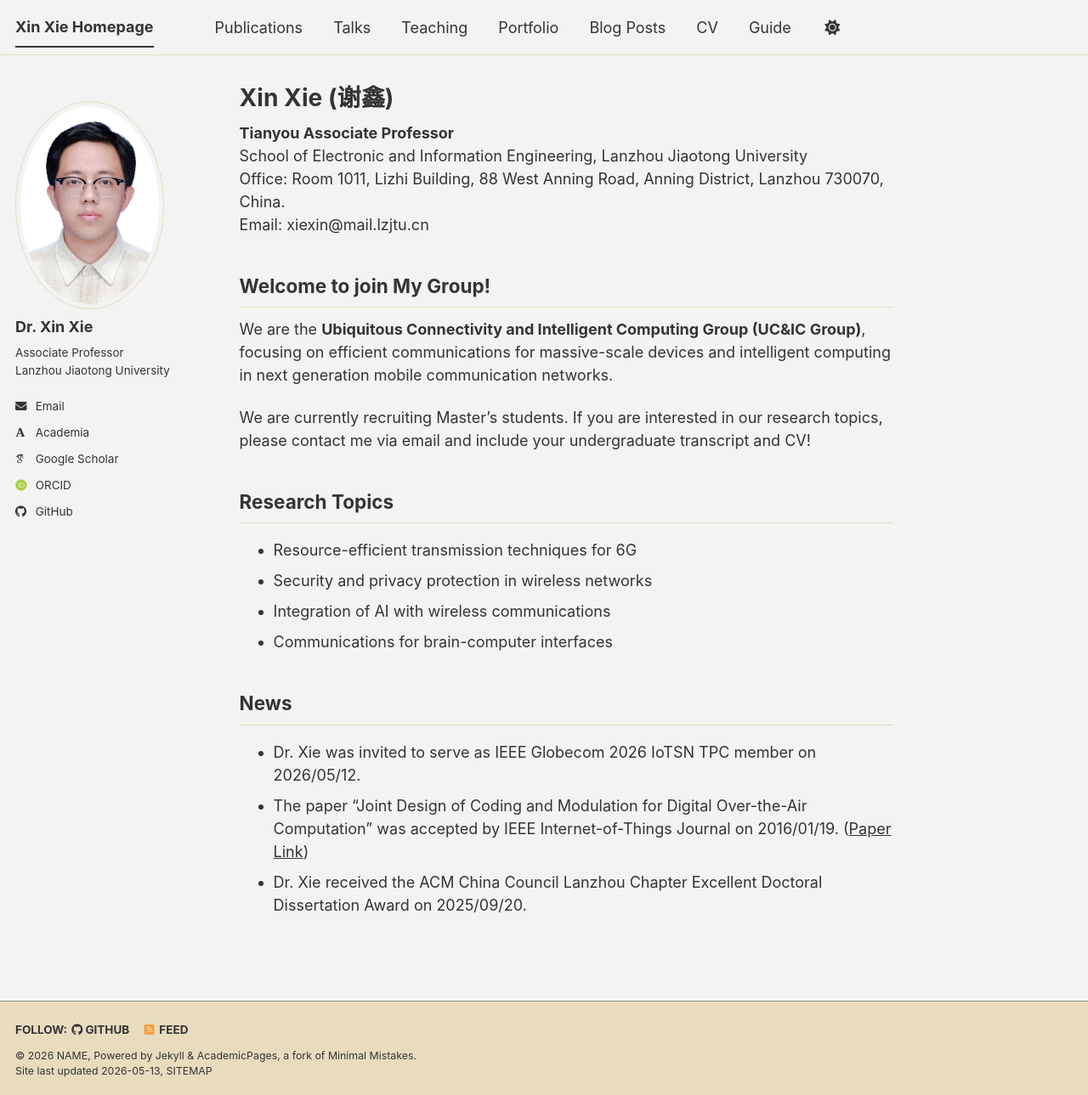
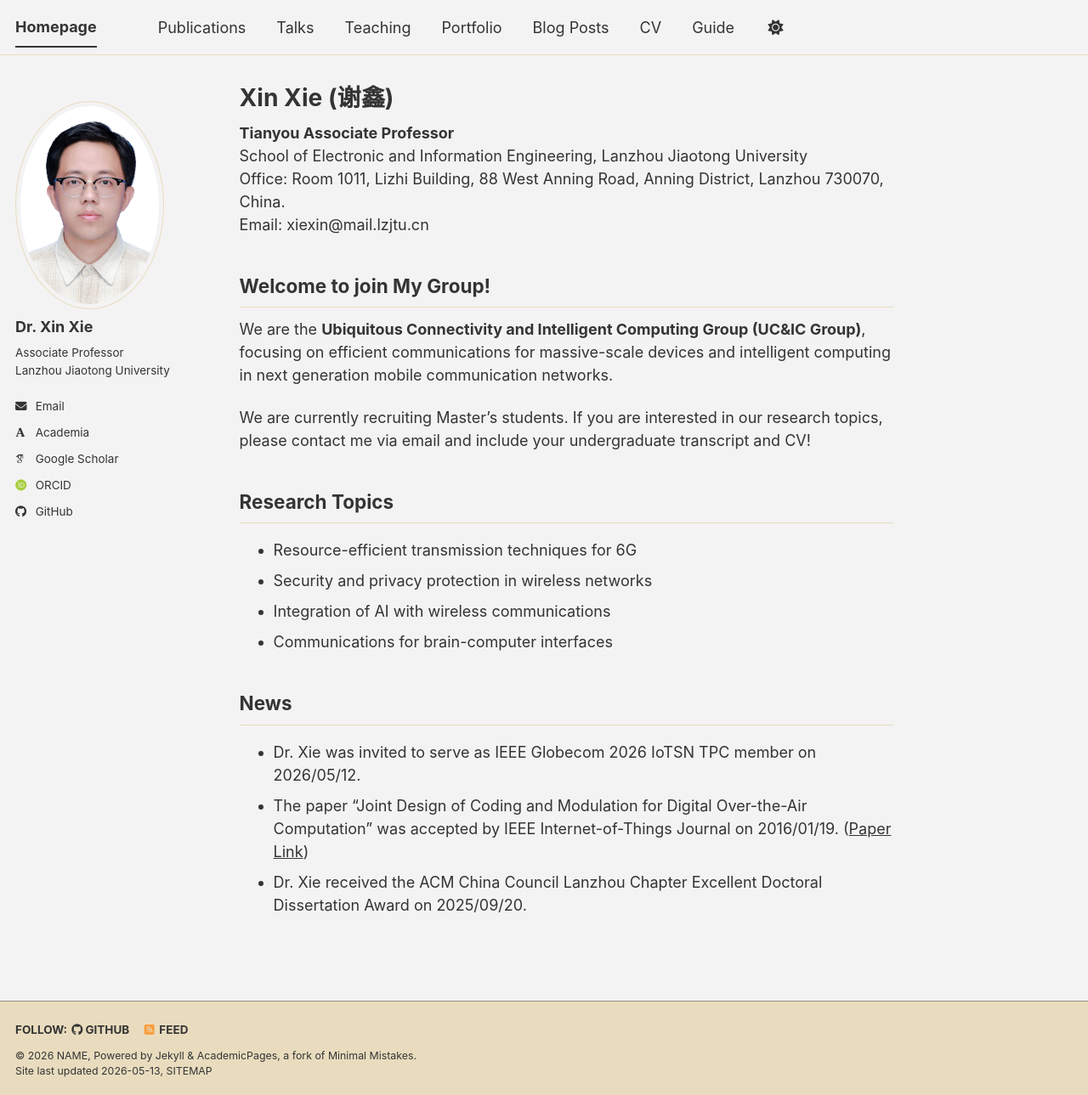
Before and after one commit to xiexin312/xiexin312.github.io, a Jekyll site: the page built from _pages/about.md, in a window 1280 px wide and 1289 px high. Shown: the whole window at 85% size. Built offline with Jekyll 4.4.1, drawn with Linux system fonts in a browser that asks for light colours; some web fonts are replaced; a script bundle is joined from its source files by our own code; library files that are not in the unit come from our copies.

Commit message:
Change site title from 'Xin Xie Homepage' to 'Homepage'

```diff
--- a/_config.yml
+++ b/_config.yml
@@ -9,7 +9,7 @@
 # Basic Site Settings
 locale                   : "en-US"
 site_theme               : "dirt" # The available themes options are "default", "air", "sunrise", "mint", "dirt" and "contrast"
-title                    : "Xin Xie Homepage"
+title                    : "Homepage"
 title_separator          : "-"
 name                     : "NAME"
 description              : "Description"  #&description "Your Name's academic portfolio"   # Update this with a general description of your site, this is the default if not overridden by a page
```
